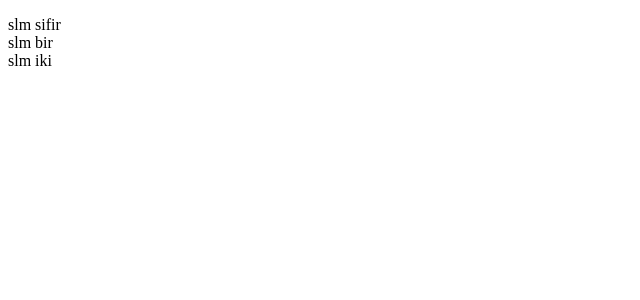
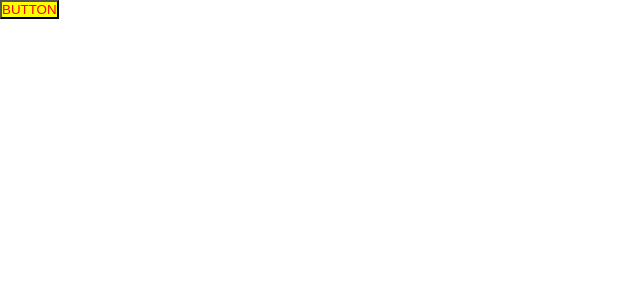
Before and after one commit to iammmila/TS_learning, a React (Vite) app: page / in a window 1280 px wide. Shown: the top 300 px of the page, without its empty margins (0-640 px from the left). Built offline with nearby package versions, Linux system fonts and the light colour scheme.

Commit message:
3.2 CSS Modules

```diff
--- a/src/App.css
+++ b/src/App.css
@@ -0,0 +1,10 @@
+* {
+    padding: 0;
+    margin: 0;
+    box-sizing: border-box;
+}
+
+.list-group {
+    background-color: lightblue;
+    margin: 0;
+}
--- a/src/App.tsx
+++ b/src/App.tsx
@@ -1,12 +1,10 @@
-import ListGroup from "./components/ListGroup";
+import "./App.css";
+import Button from "./components/Button";
 
 function App() {
-  const handleSelectItem = (group: string) => {
-    console.log(group);
-  };
   return (
     <>
-      <ListGroup onSelectGroup={handleSelectItem} />
+      <Button onClick={() => console.log("clicked")}>BUTTON</Button>
     </>
   );
 }
--- /dev/null
+++ b/src/components/Button/Button.module.css
@@ -0,0 +1,8 @@
+.button {
+    color: red;
+    text-transform: uppercase;
+}
+
+.container {
+    background: yellow;
+}
--- a/src/components/Button.tsx
+++ b/src/components/Button/Button.tsx
@@ -1,4 +1,5 @@
 import React from "react";
+import styles from "./Button.module.css";
 
 interface Props {
   children: string;
@@ -6,9 +7,12 @@ interface Props {
   color?: string;
   onClick: () => void;
 }
-const Button = ({ children, color='primary', onClick }: Props) => {
+const Button = ({ children, color = "primary", onClick }: Props) => {
   return (
-    <button className={"btn btn-" + color} onClick={onClick}>
+    <button
+      className={[styles.button, styles.container].join(" ")}
+      onClick={onClick}
+    >
       {children}
     </button>
   );
--- /dev/null
+++ b/src/components/Button/index.ts
@@ -0,0 +1,2 @@
+import Button from "./Button";
+export default Button;
```
